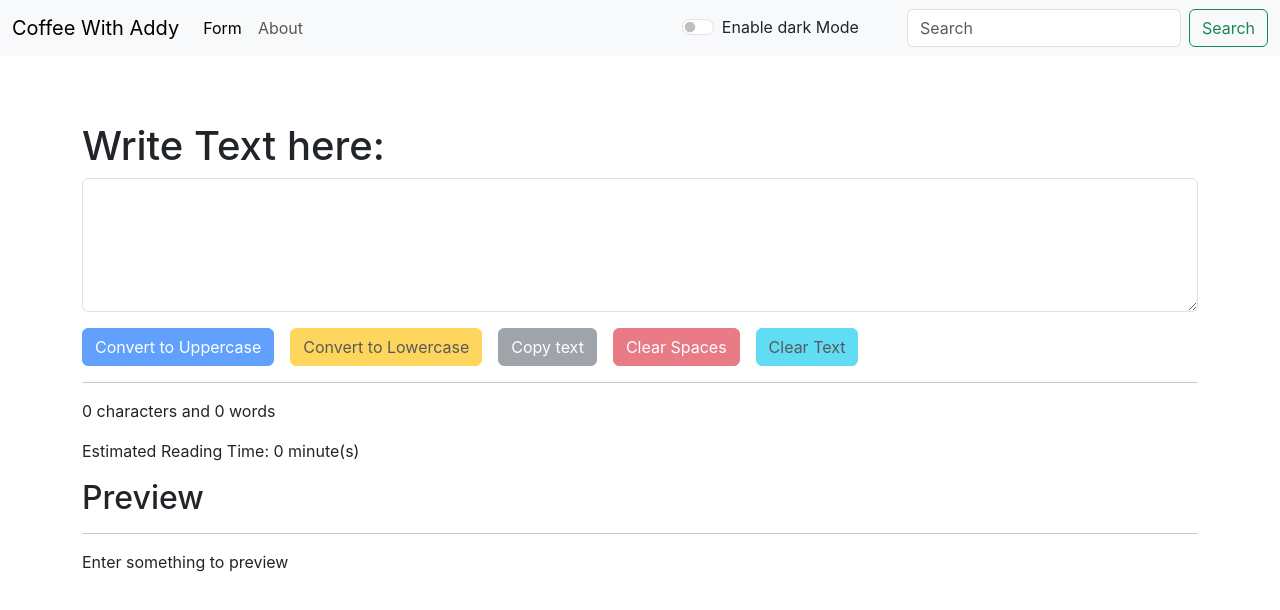
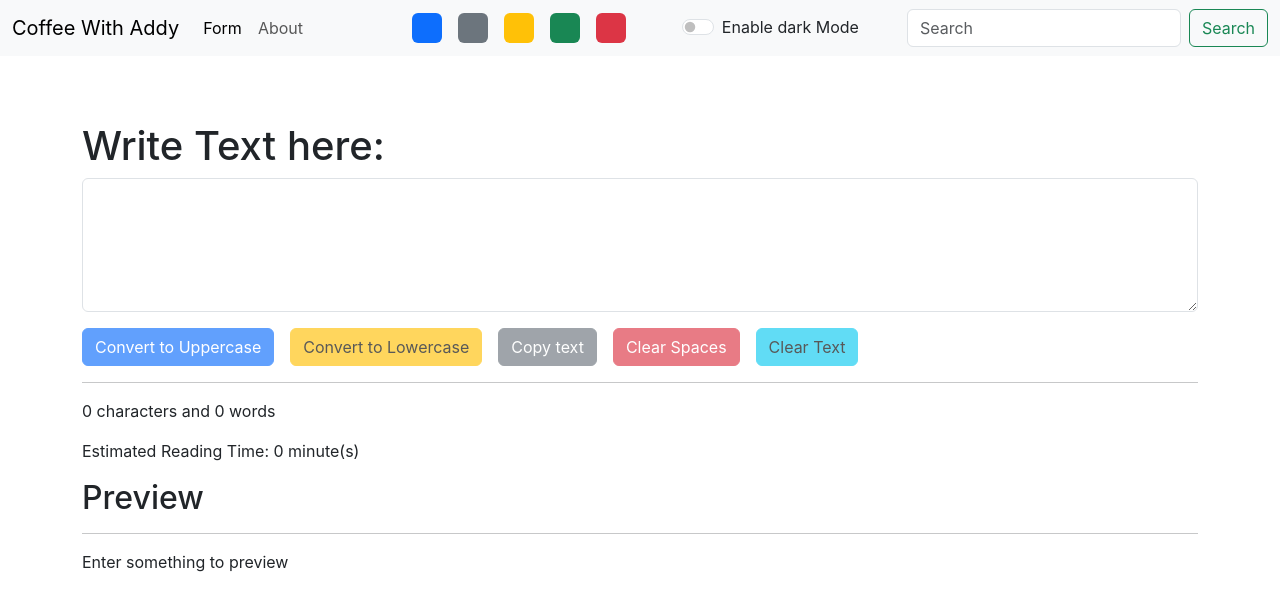
Before and after one commit to AdityaGupta-03/reactBasic, a React (Create React App) app: page / in a window 1280 px wide. Shown: the top 610 px of the page. Built offline with nearby package versions, Linux system fonts and the light colour scheme.

Commit message:
Adding Color palette

```diff
--- a/src/App.jsx
+++ b/src/App.jsx
@@ -33,7 +33,19 @@
 
   }
 
-  let toggleMode = () => {
+  function removeClasses(){
+    document.body.classList.remove("bg-dark");
+    document.body.classList.remove("bg-light");
+    document.body.classList.remove("bg-success");
+    document.body.classList.remove("bg-warning");
+    document.body.classList.remove("bg-danger");
+    document.body.classList.remove("bg-primary");
+    document.body.classList.remove("bg-secondary");
+  }
+
+  let toggleMode = (cls) => {
+    removeClasses();
+    document.body.classList.add("bg-"+cls);
     if (mode === "light") {
       setMode("dark");
       document.body.style.backgroundColor = "rgb(36 26 66)";
--- a/src/components/Navbar.jsx
+++ b/src/components/Navbar.jsx
@@ -22,10 +22,17 @@
                 <Link className="nav-link" to="/about">About</Link>
               </li>
             </ul>
+            <div className="d-flex">
+              <div className="rounded bg-primary mx-2" onClick={()=>{props.toggle("primary")}} style={{height:"30px",width:"30px",cursor:"pointer"}}></div>
+              <div className="rounded bg-secondary mx-2" onClick={()=>{props.toggle("secondary")}} style={{height:"30px",width:"30px",cursor:"pointer"}}></div>
+              <div className="rounded bg-warning mx-2" onClick={()=>{props.toggle("warning")}} style={{height:"30px",width:"30px",cursor:"pointer"}}></div>
+              <div className="rounded bg-success mx-2" onClick={()=>{props.toggle("success")}} style={{height:"30px",width:"30px",cursor:"pointer"}}></div>
+              <div className="rounded bg-danger mx-2" onClick={()=>{props.toggle("danger")}} style={{height:"30px",width:"30px",cursor:"pointer"}}></div>
+            </div>
             <div className="form-check form-switch mx-5">
               <label className={`form-check-label text-${btnText}`} htmlFor="switch">Enable {btnText} Mode</label>
               {/* Using Toggle function which is defined in App class to toggle the mode of the site*/}
-              <input className="form-check-input" type="checkbox" role="switch" id="switch" onClick={props.toggle}/>
+              <input className="form-check-input" type="checkbox" role="switch" id="switch" onClick={()=>{props.toggle(null)}}/>
             </div>
             <form className="d-flex" role="search">
               <input className="form-control me-2" type="search" placeholder="Search" aria-label="Search" />
```
